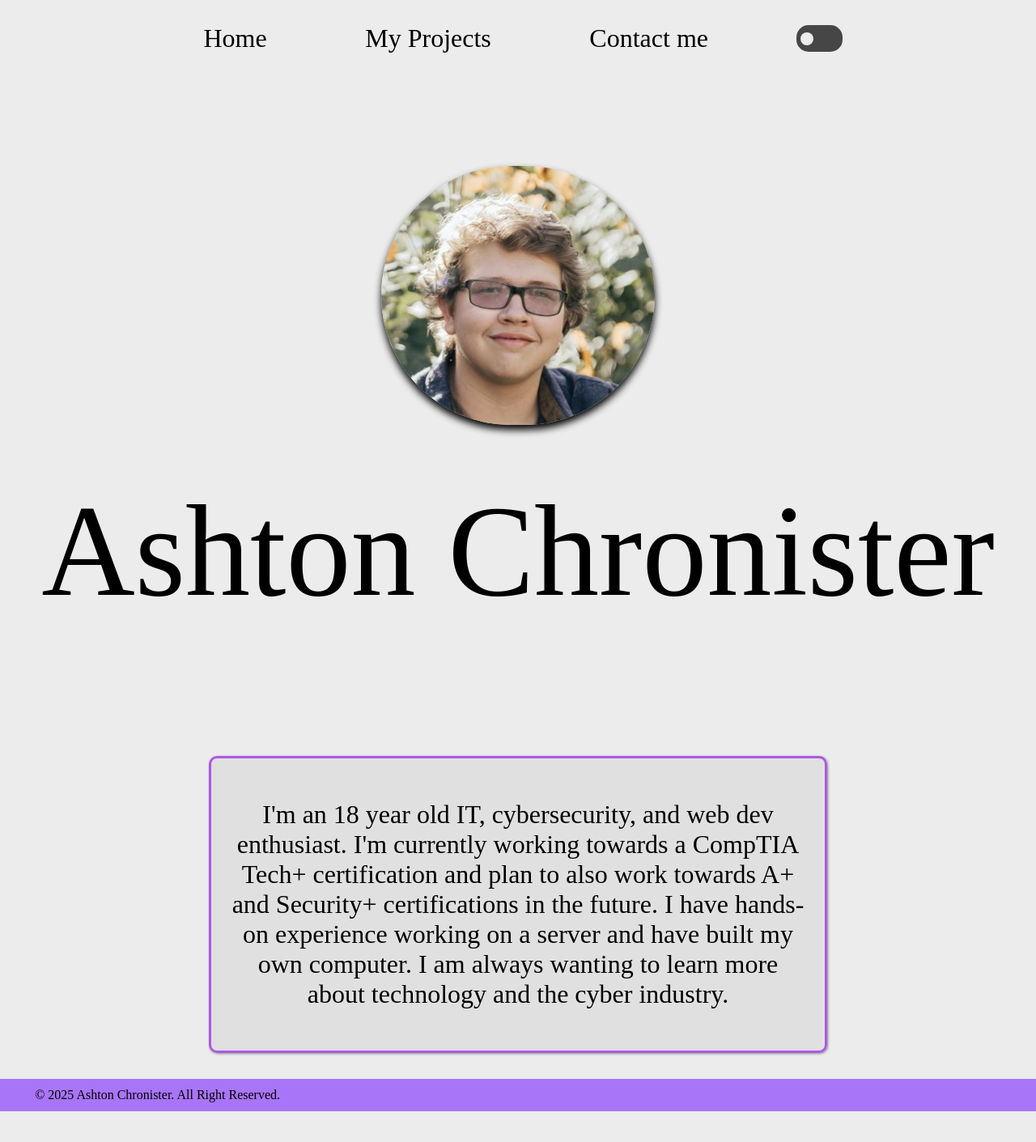
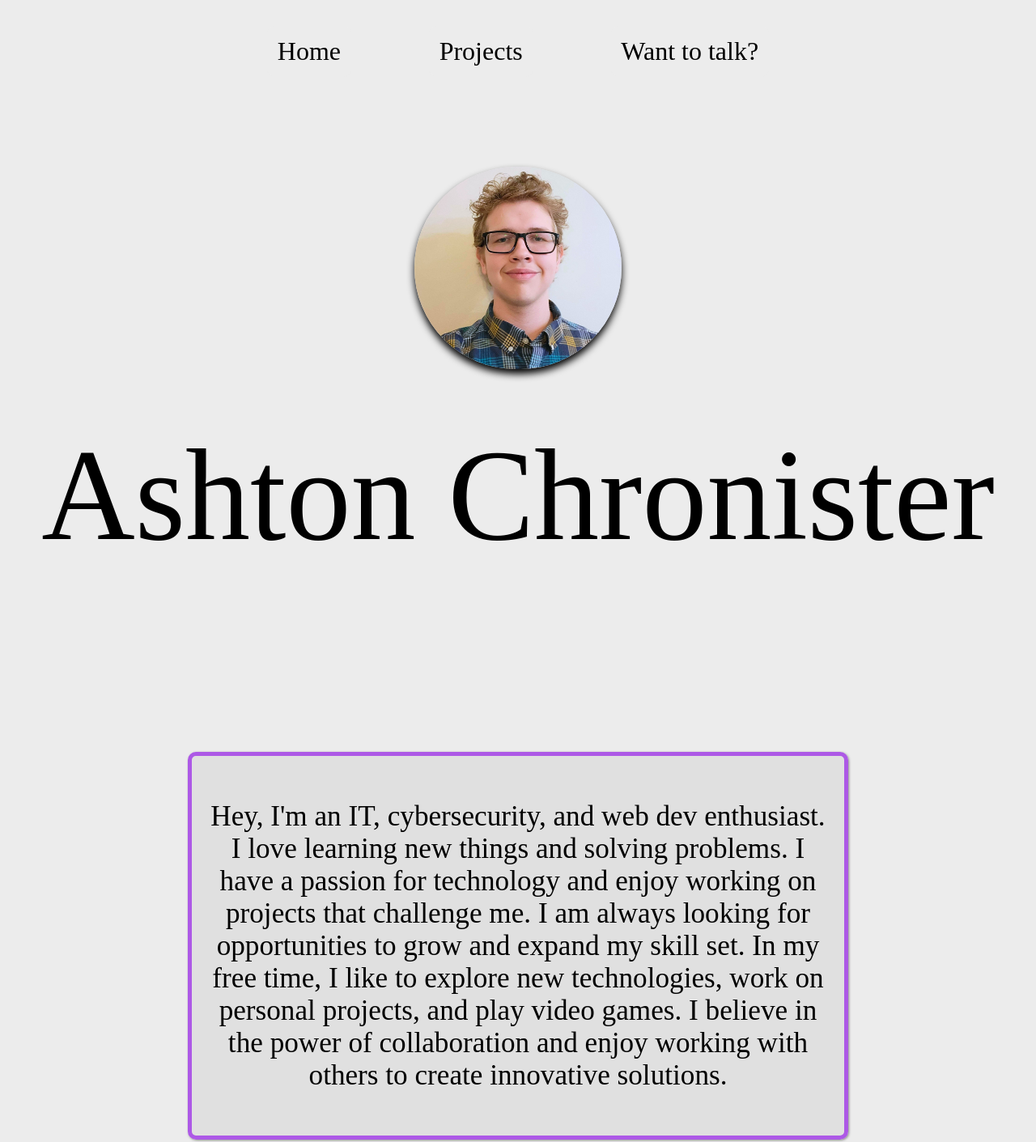
Before and after one commit to Bobbydude132/portfolio, a plain HTML site: page index.html in a window 1280 px wide. Shown: the top 1411 px of the page at 81% size. Before the commit the page ends 1373 px from the top, so only its background shows below. Drawn offline with Linux system fonts and the light colour scheme.

Commit message:
Add files via upload

```diff
--- a/index.html
+++ b/index.html
@@ -3,60 +3,45 @@
 <head>
   <title>Ashton Chronister Portfolio</title>
   <link rel="stylesheet" href="indexstyle.css" />
-    <script src="index.js"></script>
   <meta name="viewport" content="width=device-width, initial-scale=1" />
 </head>
 <body>
-
   <div class="content">
     <div class="navbar">
-        <a class="asdf" href="index.html">Home</a>
-        <a class="asdf" href="Projects.html">My Projects</a>
-        <a class="asdf" href="Contact.html">Contact me</a>
-        <input
-          id="dmt"
-          class="dark-mode-toggle"
-          type="checkbox"
-          onclick="myFunction()"/>
-        <label id="switch" class="asdfa" for="dmt"></label>
+      <a href="#header">Home</a>
+      <a href="#Projects.html">Projects</a>
+      <a href="#Contact.html">Want to talk?</a>
     </div>
+    <div class="header" id="header">
+
 
       <div class="title">
-        <img class="mepic" src="images/me_pic.png" />
-        <div class="namecon">
-          <p class="titlename">A</p>
-          <p class="titlename">s</p>
-          <p class="titlename">h</p>
-          <p class="titlename">t</p>
-          <p class="titlename">o</p>
-          <p class="titlename">n</p>
-          <p class="titlename">&nbsp;</p>
-          <p class="titlename">C</p>
-          <p class="titlename">h</p>
-          <p class="titlename">r</p>
-          <p class="titlename">o</p>
-          <p class="titlename">n</p>
-          <p class="titlename">i</p>
-          <p class="titlename">s</p>
-          <p class="titlename">t</p>
-          <p class="titlename">e</p>
-          <p class="titlename">r</p>
+        <img src="images/Ashton.jpg"/>
+        <p class="anim">Ashton&nbsp;Chronister</p>
       </div>
     </div>
 
+
     <div class="aboutme">
       <p>
-          I'm an 18 year old IT, cybersecurity, and web dev enthusiast. I'm
-          currently working towards a CompTIA Tech+ certification and plan to
-          also work towards A+ and Security+ certifications in the future. I
-          have hands-on experience working on a server and have built my own
-          computer. I am always wanting to learn more about technology and the cyber industry.
+        Hey, I'm an IT, cybersecurity, and web dev enthusiast. I love learning new things and solving problems.
+        I have a passion for technology and enjoy working on projects that challenge me.
+        I am always looking for opportunities to grow and expand my skill set.
+        In my free time, I like to explore new technologies, work on personal projects, and play video games.
+        I believe in the power of collaboration and enjoy working with others to create innovative solutions.
       </p>
     </div>
+
+
+
+
+
     <footer class="footer">
       <p>© 2025 Ashton Chronister. All Right Reserved.</p>
     </footer>
 
+
+    <script src="index.js"></script>
   </div>
 </body>
 </html>
--- a/index.js
+++ b/index.js
@@ -1,24 +1,5 @@
-function myFunction() {
-    document.body.classList.toggle("dark-mode");
-    var top = document.getElementsByClassName("asdf")
-    for (const list of top){
-        list.classList.toggle("dark-mode");
-    }
-
-    var i = document.getElementsByClassName("aboutme")
-    for (const element of i){
-        element.classList.toggle("dark-mode-accent");
-    }
-
-    var j = document.getElementsByClassName("footer")
-    for (const element of j){
-        element.classList.toggle("dark-mode-footer");
-    }
-
-    var k = document.getElementsByClassName("asdfa")
-    for (const l of k){
-        console.log(l)
-        l.classList.toggle("dark-mode-a");
-    }
-
-}
+const text = document.querySelector(".anim");
+text.innerHTML = text.textContent
+  .split("")
+  .map(char => `<span class="char">${char}</span>`)
+  .join("");
--- a/indexstyle.css
+++ b/indexstyle.css
@@ -4,16 +4,14 @@ body {
   background-color: rgb(236, 236, 236);
 }
 
-.content {
-  min-height: 100vh;
-  flex: 1;
+.header{
+  background-color: rgb(236, 236, 236);
 }
 
 .navbar {
   display: flex;
   flex-direction: row;
-  padding: 0;
-  margin-top: 15px;
+  padding-top: 1rem;
   margin-bottom: 15px;
   flex-wrap: wrap;
   position: sticky;
@@ -42,48 +40,40 @@ a:hover {
 .aboutme {
   display: flex;
   margin: auto;
+  margin-top: 4rem;
   background-color: rgba(219, 219, 219, 0.664);
   padding: 1.2rem;
   text-align: center;
-  font-size: xx-large;
+  font-size: 2.2rem;
+  width: 60%;
+  box-shadow: 1px 1px 3px rgba(99, 99, 99, 0.699);
+  border: 5px solid rgb(173, 89, 230);
   border-radius: 10px;
-  width: 45rem;
-  box-shadow: 1px 1px 3px rgba(99, 99, 99, 0.699);
-  border: solid;
-  border-color: rgb(173, 89, 230);
-}
-
-.aboutme p {
-  white-space: wrap;
 }
 
 .title {
   display: flex;
   flex-direction: column;
+  transition: transform 0.3s ease;
 }
 
-.namecon {
-  display: flex;
-  flex-direction: row;
-  justify-content: center;
+.title p{
+  display: inline-block;
+  font-size: 10rem;
+  margin-top: 3rem;
+  text-align: center;
+  transition: transform 0.3s ease;
 }
 
-.titlename{
-  font-size: 10rem;
-  margin-top: 3rem;
+.char:hover {
+  display: inline-block;
+  transform: translateY(-1rem);
+  transform: scale(1.2);
 }
 
-.titlename:hover {
-  transform: translateY(-1rem);
-  cursor: default;
-}
-
-
-
-.mepic {
+img {
   border-radius: 10rem;
-  height: 20em;
-  height: 20rem;
+  width: 20%;
   margin-left: auto;
   margin-right: auto;
   margin-top: 7rem;
@@ -91,7 +81,8 @@ a:hover {
   transition: box-shadow 0.3s ease, border-radius 0.3s ease;
   box-shadow: 0px 6px 10px rgb(0, 0, 0);
 }
-.mepic:hover {
+
+img:hover {
   box-shadow: 0px 10px 12px rgb(0, 0, 0);
   border-radius: 7rem;
 }
@@ -104,99 +95,10 @@ footer {
 }
 
 footer p {
+  font-size: 1.2rem;
   margin-bottom: 0;
   margin-top: 2rem;
-  margin-left: 2rem;
   padding: 0.7rem;
-}
-
-.dark-mode-toggle {
-  display: none; /* Hide default checkbox */
-}
-
-#switch {
-  margin: auto;
-  margin-left: 3rem;
-  margin-right: 3rem;
-  position: relative;
-  cursor: pointer;
-  background-color: rgb(70, 70, 70);
-  padding: 0.8rem;
-  border-radius: 15px;
-  width: 2rem;
-  height: 0.5rem;
-}
-
-#switch::before {
-  content: "";
-  position: absolute;
-  top: 50%;
-  left: 0.3rem;
-  top: 0.57rem;
-  background-color: rgb(236, 236, 236);
-  border-radius: 50%;
-  width: 1rem;
-  height: 1rem;
-  transition: transform 0.3s ease, background-color 0.3s ease;
-}
-
-#dmt:checked + #switch::before {
-  transform: translate(2rem);
-  background-color: rgb(70, 70, 70);
-}
-
-.dark-mode {
-  background-color: rgb(70, 70, 70);
+  text-align: center;
   color: white;
 }
-
-.dark-mode-a {
-  background-color: rgb(236, 236, 236) !important;
-  color: black !important;
-}
-
-.dark-mode-accent {
-  border-color: rgb(199, 154, 70);
-}
-
-.dark-mode-footer {
-  background-color: rgb(199, 154, 70);
-}
-
-@media (max-width: 425px) {
-  .titlename {
-    font-size: 11rem;
-    text-align: center;
-    margin-top: 10rem;
-    margin-bottom: 10rem;
-  }
-}
-
-@media (max-width: 425px) {
-  a {
-    background-color: rgb(236, 236, 236, 0.534);
-    font-size: 2.2rem;
-    color: rgb(0, 0, 0);
-    padding: 0.6rem;
-    margin-left: 0rem;
-    margin-right: 0rem;
-    text-decoration: none;
-    transition: transform 0.23s ease-in-out;
-    border-radius: 10px;
-    justify-content: center;
-  }
-}
-
-@media (max-width: 425px) {
-  .navbar {
-    justify-content: center;
-    display: flex;
-    flex-direction: row;
-    padding: 0;
-    margin-top: 15px;
-    margin-bottom: 15px;
-    flex-wrap: wrap;
-    position: sticky;
-    top: 1rem;
-  }
-}
```
Also changed, not shown: images/Ashton.jpg (added). Lines whose indentation alone changed are shown as unchanged.
